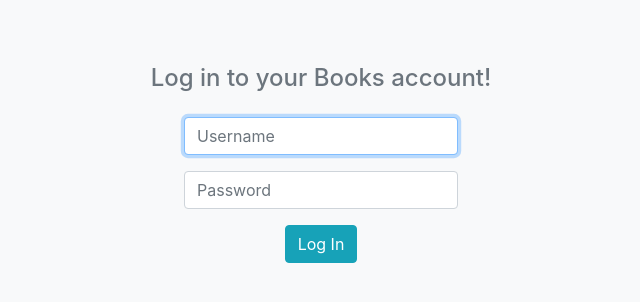
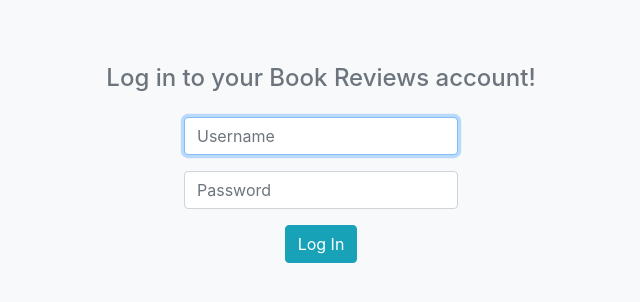
Before and after one commit to NKaty/Book-reviews, a Flask app: page /login in a window 1280 px wide. Shown: the part 56-358 px from the top of the page, without its empty margins (319-959 px from the left). Run offline with Flask 2, Linux system fonts and the light colour scheme; some libraries are stand-ins or nearby versions.

Commit message:
fix some titles and labels in templates

```diff
--- a/app/templates/book.html
+++ b/app/templates/book.html
@@ -42,7 +42,7 @@
             </div>
             {% endif %}
             <div>
-                <h6 class="d-inline pr-1">book reviews rating:</h6>
+                <h6 class="d-inline pr-1">book reviews:</h6>
                 <div class="d-inline stars" style="--rating: {{ rating_data['books']['average_rating'] }};">★★★★★</div>
                 <h6 class="d-inline pl-1">{{ rating_data['books']['average_rating'] }} ratings {{
                     rating_data['books']['ratings_count'] }} </h6>
--- a/app/templates/login.html
+++ b/app/templates/login.html
@@ -5,7 +5,7 @@
 {% block body %}
 
 <div class="text-center my-5">
-    <h4 class="text-secondary mb-4">Log in to your Books account!</h4>
+    <h4 class="text-secondary mb-4">Log in to your Book Reviews account!</h4>
     <form action="{{ url_for('login') }}" method="post" name="login">
         <div class="form-group">
             <input name="username" class="form-control" placeholder="Username" autofocus>
```
